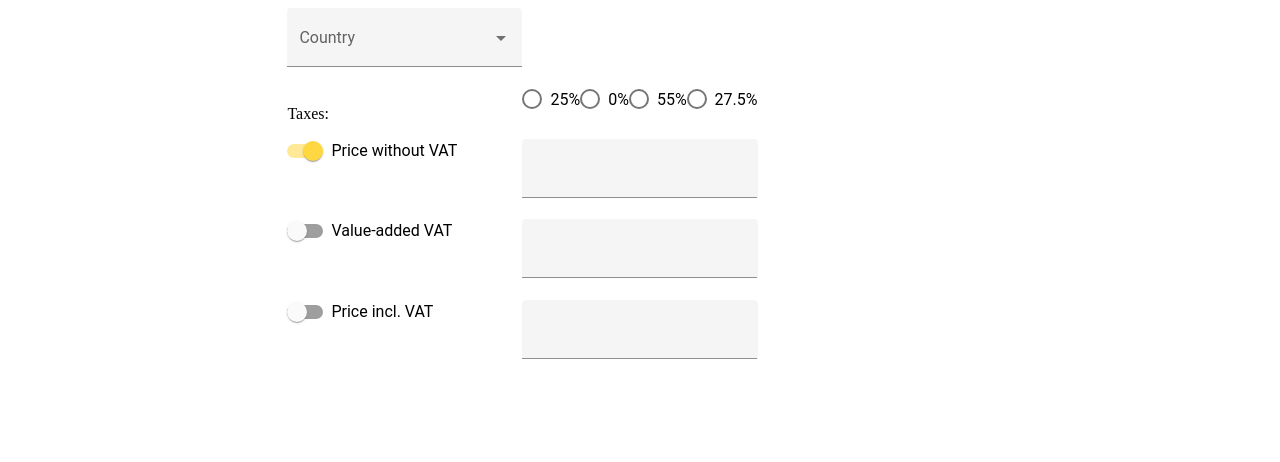
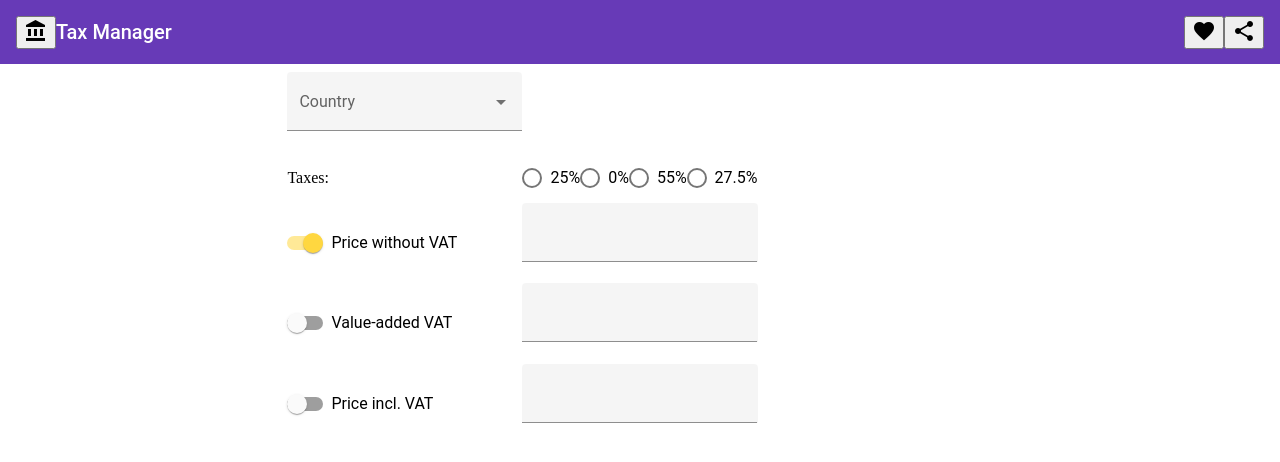
Before and after one commit to TheJsharper/tax-manager, an Angular app: page / in a window 1280 px wide. Shown: the top 462 px of the page. Built offline with nearby package versions, Linux system fonts and the light colour scheme.

Commit message:
theme and styling added

```diff
--- a/angular.json
+++ b/angular.json
@@ -32,6 +32,7 @@
             ],
             "styles": [
               "src/styles.scss",
+              "src/theme.scss",
               "node_modules/@angular/material/prebuilt-themes/deeppurple-amber.css"
             ],
             "scripts": []
--- a/src/app/app.component.html
+++ b/src/app/app.component.html
@@ -1 +1,14 @@
+<mat-toolbar color="primary">
+    <button mat-icon-button class="example-icon" aria-label="Example icon-button with menu icon">
+        <mat-icon>account_balance</mat-icon>
+    </button>
+    <span>Tax Manager</span>
+    <span class="toolbar-spacer "></span>
+    <button mat-icon-button class="example-icon favorite-icon" aria-label="Example icon-button with heart icon">
+        <mat-icon>favorite</mat-icon>
+    </button>
+    <button mat-icon-button class="example-icon" aria-label="Example icon-button with share icon">
+        <mat-icon>share</mat-icon>
+    </button>
+</mat-toolbar>
 <router-outlet></router-outlet>
--- a/src/app/app.component.scss
+++ b/src/app/app.component.scss
@@ -0,0 +1,6 @@
+:host{
+    .toolbar-spacer {
+        flex: 1 1 auto;
+      }
+
+}
--- a/src/app/app.module.ts
+++ b/src/app/app.module.ts
@@ -1,8 +1,10 @@
+import { MatIconModule } from '@angular/material/icon';
 import { NgModule } from '@angular/core';
 import { BrowserModule } from '@angular/platform-browser';
 import { BrowserAnimationsModule } from '@angular/platform-browser/animations';
 import { AppRoutingModule } from './app-routing.module';
 import { AppComponent } from './app.component';
+import { MatToolbarModule } from '@angular/material/toolbar';
 
 
 @NgModule({
@@ -12,7 +14,8 @@ import { AppComponent } from './app.component';
   imports: [
     BrowserModule,
     BrowserAnimationsModule,
-    AppRoutingModule
+    AppRoutingModule,
+     MatIconModule, MatToolbarModule
   ],
   providers: [],
   bootstrap: [AppComponent]
--- a/src/app/vat-calculator/vat-calculator.component.scss
+++ b/src/app/vat-calculator/vat-calculator.component.scss
@@ -1,6 +1,7 @@
 :host {
     display: flex;
     justify-content: center;
+    margin-top: .5rem;
     .form-container {
         display: flex;
         flex-direction: column;
@@ -10,9 +11,10 @@
     .row-form {
         display: grid;
         grid-template-columns: 1fr 1fr 1fr;
-        mat-label{
+        mat-label, mat-slide-toggle, mat-radio-group{
             align-self: center;
         }
+
     }
 }
 .img-layout {
--- a/src/app/vat-calculator/vat-calculator.component.ts
+++ b/src/app/vat-calculator/vat-calculator.component.ts
@@ -172,11 +172,11 @@ export class VatCalculatorComponent implements OnInit, OnDestroy {
         if (values.name == 'withoutVAT' && values.value && values.value != 0) {
 
           const vatToPay: number = parseFloat((values.value * vatInPorcentage).toFixed(2));
+          const totalPrice: number = parseFloat((vatToPay + values.value).toFixed(2));
 
-          const totalPrice:number = parseFloat((vatToPay + values.value).toFixed(2));
           valueAddedVATControl?.setValue(vatToPay, defaultValue);
           priceInclVATControl?.setValue(totalPrice, defaultValue);
-          paidInPorcentageControl?.setValue(vatToPay/totalPrice, defaultValue);
+          paidInPorcentageControl?.setValue(parseFloat((vatToPay / totalPrice).toFixed(2)), defaultValue);
 
 
         } else if (values.name == 'withoutVAT' && (!values.value || values.value == 0)) {
@@ -190,10 +190,11 @@ export class VatCalculatorComponent implements OnInit, OnDestroy {
           const addedVat: number = parseFloat(values.value.toFixed(2));
 
           const WithoutAVATTOPay: number = parseFloat((addedVat / vatInPorcentage).toFixed(2));
-          const totalPrice:number =addedVat + WithoutAVATTOPay;
+          const totalPrice: number = addedVat + WithoutAVATTOPay;
+
           withoutVATControl?.setValue(WithoutAVATTOPay, defaultValue);
           priceInclVATControl?.setValue(totalPrice, defaultValue);
-          paidInPorcentageControl?.setValue(parseFloat((addedVat /totalPrice).toFixed(2)), defaultValue);
+          paidInPorcentageControl?.setValue(parseFloat((addedVat / totalPrice).toFixed(2)), defaultValue);
 
         } else if (values.name == 'valueAddedVAT' && (!values.value || values.value == 0)) {
           withoutVATControl?.setValue(null, defaultValue);
@@ -217,60 +218,6 @@ export class VatCalculatorComponent implements OnInit, OnDestroy {
 
   }
 
-  private codeCommented(): void {
-    /*const sel= this.selected
-       .pipe(
-         mergeMap((country: Country | undefined) => {
-          return   this.formGroup.get("labelPosition")!.valueChanges.pipe(map((value:number)=>({name:"labelPosition",value}))).pipe(map((values:{name:string, value:number})=>{
-             if(values.name=="labelPosition" && country?.tax && country.tax.taxes.length>0){
-               const porcentage:number =country?.tax?.taxes[values.value].value!;
-               const v = porcentage/100;
-               return {...values, value:v};
-             }else{
-               return {...values, value:0};
-             }
-           }))
-         }),
-         tap((values:{name:string, value:number})=>{
-           this.formGroup.get("selectedPorcentageTax")?.setValue(values.value);
-         })
-       ).subscribe();
-       const sel= this.formGroup.get("labelPosition")!.valueChanges.pipe(map((value:number)=>({name:"labelPosition",value})))
-       .pipe(
-         switchMap((values:{name:string, value:number}) => {
-          return  this.selected.pipe(map((country:Country|undefined)=>{
-           if(values.name=="labelPosition" && country?.tax && country.tax.taxes.length>0){
-             const porcentage:number =country?.tax?.taxes[values.value].value!;
-             const v = porcentage/100;
-             return {...values, value:v};
-           }else{
-             return {...values, value:0};
-           }
-           }))
-          }),
-         tap((values:{name:string, value:number})=>{
-           this.formGroup.get("selectedPorcentageTax")?.setValue(values.value);
-         })).subscribe();
- */
-    /*  const b = combineLatest( [
-         this.formGroup.get("labelPosition")!.valueChanges.pipe(map<any, {name:string,value:number}>((value:number)=>({name:"labelPosition",value})))
-         ,this.selected]
-       ).pipe(map((values:[  {name:string,value:number},Country | undefined])=>{
-         if(values[0].name=="labelPosition" && values[1]?.tax && values[1].tax.taxes.length>0){
-           const porcentage:number =values[1].tax?.taxes[values[0].value].value!;
-           const v = porcentage/100;
-           return {name:values[0].name, value:v};
-         }else{
-           return {name:values[0].name, value:0};
-         }
-       }),
-       tap((values:{name:string, value:number})=>{
-         this.formGroup.get("selectedPorcentageTax")?.setValue(values.value);
-       })
-       ).subscribe();
-     */
-  }
-
   ngOnDestroy(): void {
     if (!this.destroySignal.closed) {
       this.destroySignal.next();
--- a/src/styles.scss
+++ b/src/styles.scss
@@ -1 +1,6 @@
 /* You can add global styles to this file, and also import other style files */
+@import 'https://fonts.googleapis.com/icon?family=Material+Icons';
+html, body{
+    padding: 0;
+    margin: 0;
+}
--- /dev/null
+++ b/src/theme.scss
@@ -0,0 +1,33 @@
+// Custom Theming for Angular Material
+// For more information: https://material.angular.io/guide/theming
+@use '@angular/material' as mat;
+// Plus imports for other components in your app.
+
+// Include the common styles for Angular Material. We include this here so that you only
+// have to load a single css file for Angular Material in your app.
+// Be sure that you only ever include this mixin once!
+@include mat.core();
+
+// Define the palettes for your theme using the Material Design palettes available in palette.scss
+// (imported above). For each palette, you can optionally specify a default, lighter, and darker
+// hue. Available color palettes: https://material.io/design/color/
+$theme-primary: mat.define-palette(mat.$indigo-palette);
+$theme-accent: mat.define-palette(mat.$pink-palette, A200, A100, A400);
+
+// The warn palette is optional (defaults to red).
+$theme-warn: mat.define-palette(mat.$red-palette);
+
+// Create the theme object. A theme consists of configurations for individual
+// theming systems such as "color" or "typography".
+$theme: mat.define-light-theme((
+  color: (
+    primary: $theme-primary,
+    accent: $theme-accent,
+    warn: $theme-warn,
+  )
+));
+
+// Include theme styles for core and each component used in your app.
+// Alternatively, you can import and @include the theme mixins for each component
+// that you are using.
+@include mat.all-component-themes($theme);
```
